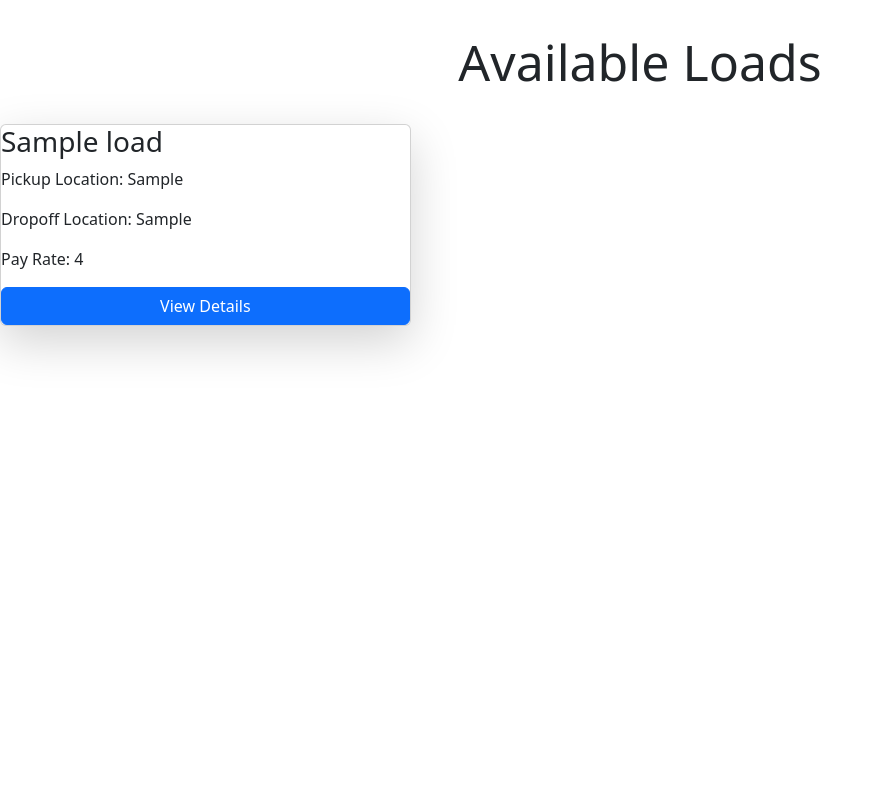
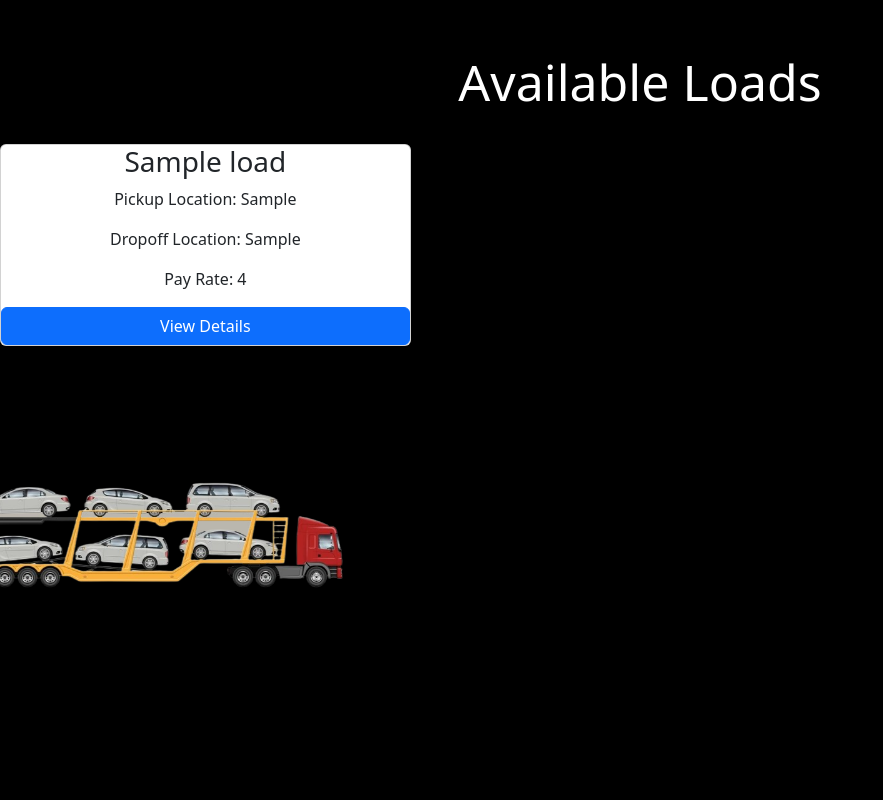
Before and after one commit to Drew-Andersen/Load-Web-Scraper, a Django app: template load_board_project/templates/load_board_app/load_list.html in a window 1280 px wide. Shown: the whole page, without its empty margins (0-883 px from the left). Run offline with Django 5.2, Linux system fonts and the light colour scheme; the template is opened without the code that fills it: most values are stand-ins (such as "Sample title", 1, 10 or a date in 2020).

Commit message:
Added some CSS anamation

```diff
--- a/load_board_project/static/css/styles.css
+++ b/load_board_project/static/css/styles.css
@@ -1,5 +1,51 @@
 /* Working! */
+body {
+    margin: 0;
+    overflow: hidden;
+    background: black;
+    color: white;
+    text-align: center;
+    padding-top: 20px;
+}
+
+.road {
+    position: absolute;
+    bottom: 0;
+    left: 0;
+    width: 100vw;
+    height: 120px;
+    animation: moveRoad 5s linear infinite;
+    z-index: -1;
+}
+
+@keyframes moveRoad {
+    from { transform: translateX(0); }
+    to { transform: translateX(-80px); }
+}
+
+.truck {
+    position: absolute;
+    bottom: 0;
+    left: -200px;
+    width: 400px;
+    height: 350px;
+    background: url('/static/images/truck2.png') no-repeat;
+    background-size: contain;
+    animation: moveTruck 6s linear infinite;
+}
+
+@keyframes moveTruck {
+    from { left: -200px; }
+    to { left: 100vw; }
+}
+
+/* Existing styles */
 .txt-50 {
     font-size: 50px;
     margin: 2rem auto;
 }
+
+.row {
+    position: relative;
+    z-index: 10;
+}
--- a/load_board_project/templates/load_board_app/load_list.html
+++ b/load_board_project/templates/load_board_app/load_list.html
@@ -11,6 +11,9 @@
 </head>
 
 <body>
+    <div class="road"></div>
+    <div class="truck"></div>
+
     <h1 class="txt-50 text-center">Available Loads</h1>
     <div class="row">
         {% for load in load_listings %}
```
Also changed, not shown: load_board_project/static/images/truck.png (added), load_board_project/static/images/truck2.png (added), 3 other files.
